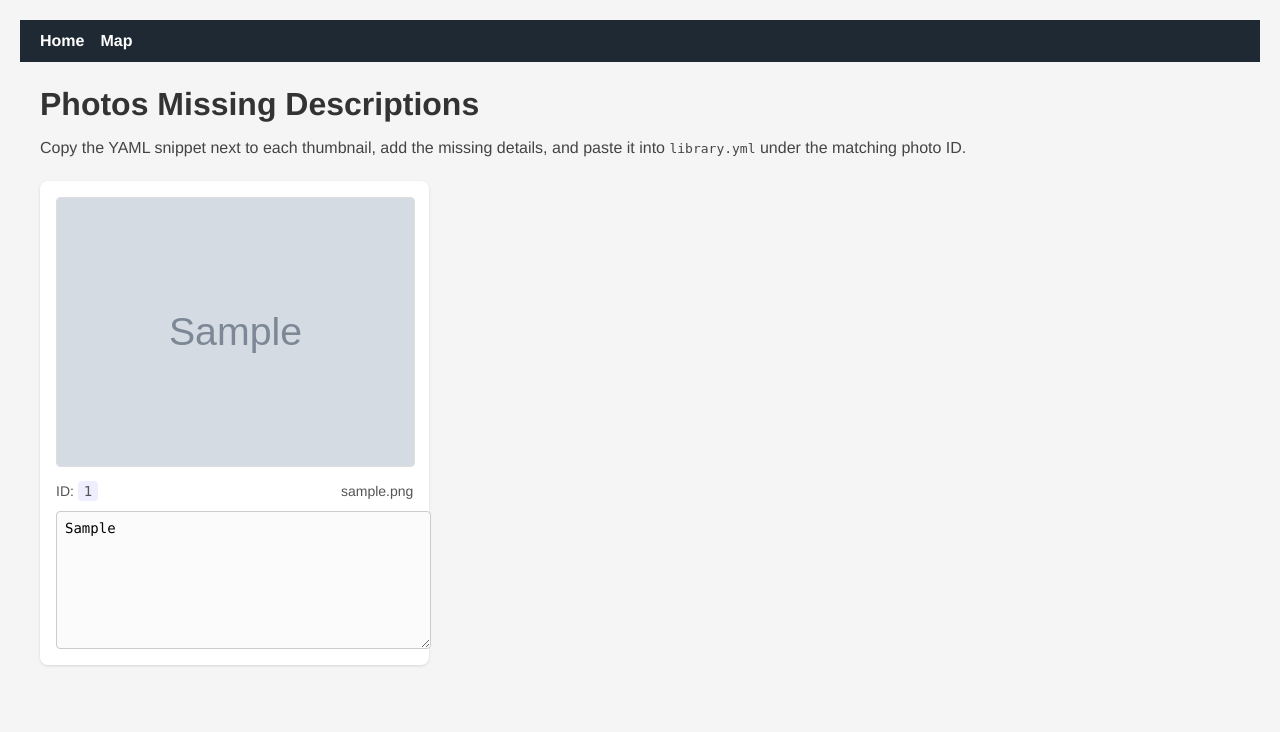
After one commit to waldoj/gallery, a PHP site: template templates/missing_descriptions.html.twig in a window 1280 px wide. The commit adds this page. Shown: the top 732 px of the page. Run offline with PHP 8.4, Linux system fonts and the light colour scheme; the template is opened without the code that fills it: most values are stand-ins (such as "Sample title", 1, 10 or a date in 2020); grey boxes marked "Sample" are stand-in pictures; some libraries are stand-ins or nearby versions.

Commit message:
Add a helper page for writing descriptions
Closes #4.

```diff
--- a/index.php
+++ b/index.php
@@ -74,6 +74,9 @@ switch ($route) {
     case 'geolocator':
         require $appRoot . '/pages/geolocator.php';
         break;
+    case 'descriptions':
+        require $appRoot . '/pages/descriptions.php';
+        break;
     case 'view':
         if (!isset($_GET['id']) && !empty($segments[1])) {
             $_GET['id'] = $_REQUEST['id'] = $segments[1];
--- /dev/null
+++ b/templates/missing_descriptions.html.twig
@@ -0,0 +1,100 @@
+<!DOCTYPE html>
+<html lang="en">
+<head>
+    <meta charset="utf-8">
+    <title>Photos Missing Descriptions</title>
+    <link rel="stylesheet" href="{{ base_path ~ '/assets/styles.css' }}">
+    <style>
+        body {
+            background: #f5f5f5;
+        }
+        main {
+            max-width: 1200px;
+            margin: 0 auto;
+            padding: 24px 16px 48px;
+        }
+        h1 {
+            margin-bottom: 8px;
+        }
+        .intro {
+            margin-bottom: 24px;
+            color: #444;
+        }
+        .helper-grid {
+            display: grid;
+            grid-template-columns: repeat(auto-fill, minmax(320px, 1fr));
+            gap: 16px;
+        }
+        .card {
+            background: #fff;
+            border-radius: 8px;
+            box-shadow: 0 1px 3px rgba(0,0,0,0.12);
+            padding: 16px;
+            display: flex;
+            flex-direction: column;
+            gap: 12px;
+        }
+        .thumbnail {
+            text-align: center;
+        }
+        .thumbnail img {
+            max-width: 100%;
+            height: auto;
+            border-radius: 4px;
+            border: 1px solid #ddd;
+        }
+        .meta {
+            display: flex;
+            justify-content: space-between;
+            font-size: 14px;
+            color: #555;
+            flex-wrap: wrap;
+            gap: 4px;
+        }
+        .meta code {
+            background: #eef;
+            padding: 2px 6px;
+            border-radius: 4px;
+        }
+        textarea {
+            width: 100%;
+            min-height: 120px;
+            font-family: Menlo, Monaco, 'Courier New', monospace;
+            font-size: 14px;
+            padding: 8px;
+            border-radius: 4px;
+            border: 1px solid #ccc;
+            background: #fbfbfb;
+            resize: vertical;
+        }
+    </style>
+</head>
+<body>
+    {% include '_menu.html.twig' %}
+    <main>
+        <h1>Photos Missing Descriptions</h1>
+        <p class="intro">
+            Copy the YAML snippet next to each thumbnail, add the missing details, and paste it into <code>library.yml</code> under the matching photo ID.
+        </p>
+
+        {% if entries is empty %}
+            <p>All photos already have descriptions. Nice work!</p>
+        {% else %}
+            <div class="helper-grid">
+                {% for entry in entries %}
+                    <div class="card">
+                        <a class="thumbnail" href="{{ base_path ~ '/view/' ~ entry.id|e }}">
+                            <img src="{{ entry.thumbnail_url|e }}" alt="Thumbnail for {{ entry.id|e }}">
+                        </a>
+                        <div class="meta">
+                            <span>ID: <code>{{ entry.id|e }}</code></span>
+                            <span>{{ entry.filename|e }}</span>
+                        </div>
+                        <textarea>{{ entry.yaml_snippet }}</textarea>
+                    </div>
+                {% endfor %}
+            </div>
+        {% endif %}
+    </main>
+</body>
+</html>
```
Also changed, not shown: pages/descriptions.php (added, +130 -0 lines), tests/run.php (+55 -0 lines).
